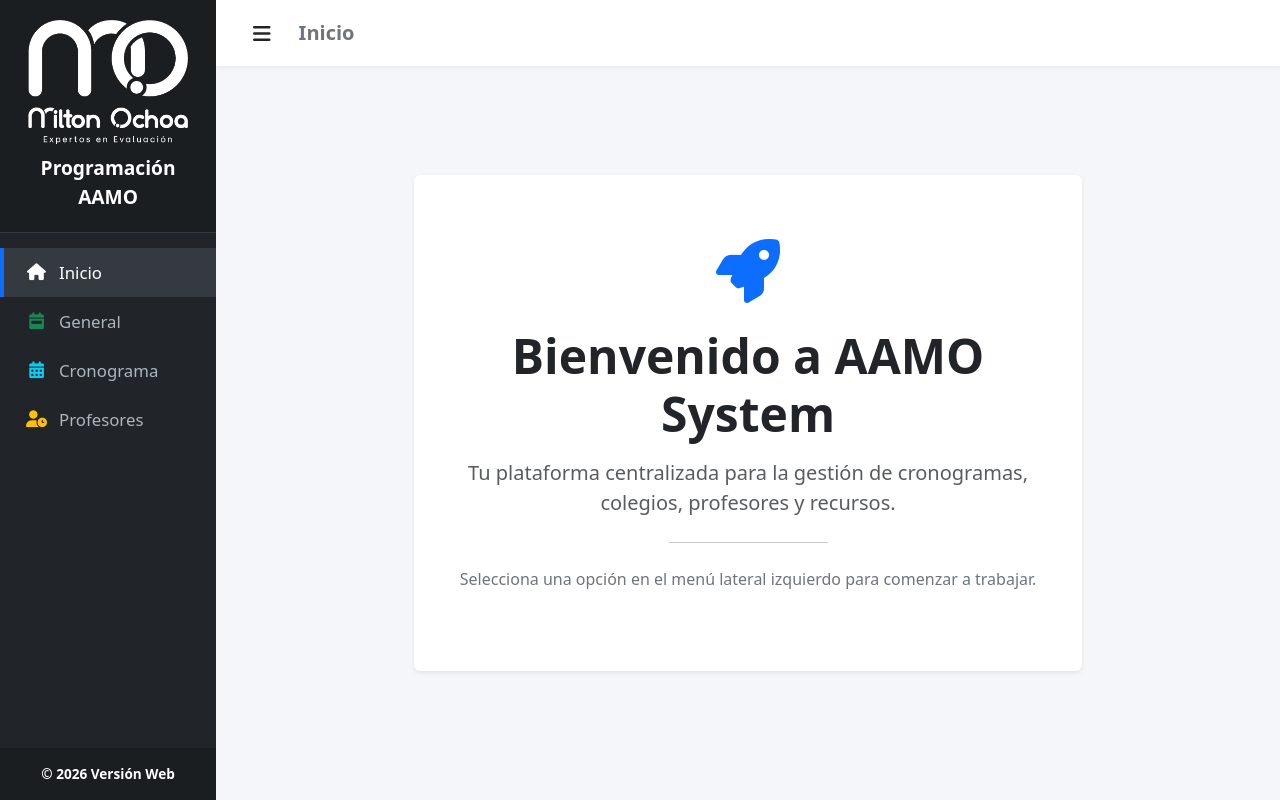
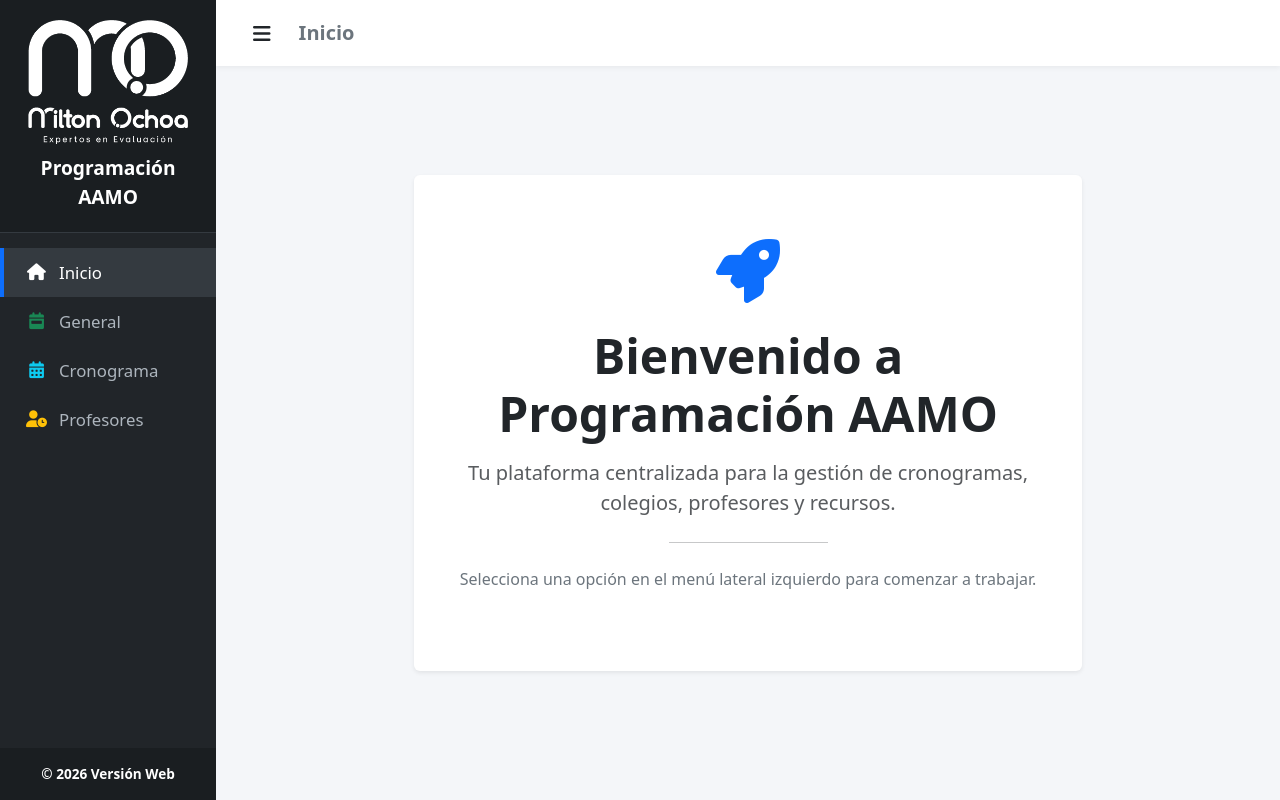
Before and after one commit to MStikMedina/ProgramacionAAMO, a Django app: page / in a window 1280 px wide. Run offline with Django 5.2, Linux system fonts and the light colour scheme.

Commit message:
cambio en texto de home

```diff
--- a/templates/home.html
+++ b/templates/home.html
@@ -8,7 +8,7 @@
         <div class="card border-0 shadow-sm py-5">
             <div class="card-body">
                 <i class="fas fa-rocket fa-4x text-primary mb-4"></i>
-                <h1 class="display-5 fw-bold text-dark">Bienvenido a AAMO System</h1>
+                <h1 class="display-5 fw-bold text-dark">Bienvenido a Programación AAMO</h1>
                 <p class="lead text-muted mt-3">
                     Tu plataforma centralizada para la gestión de cronogramas, colegios, profesores y recursos.
                 </p>
```
